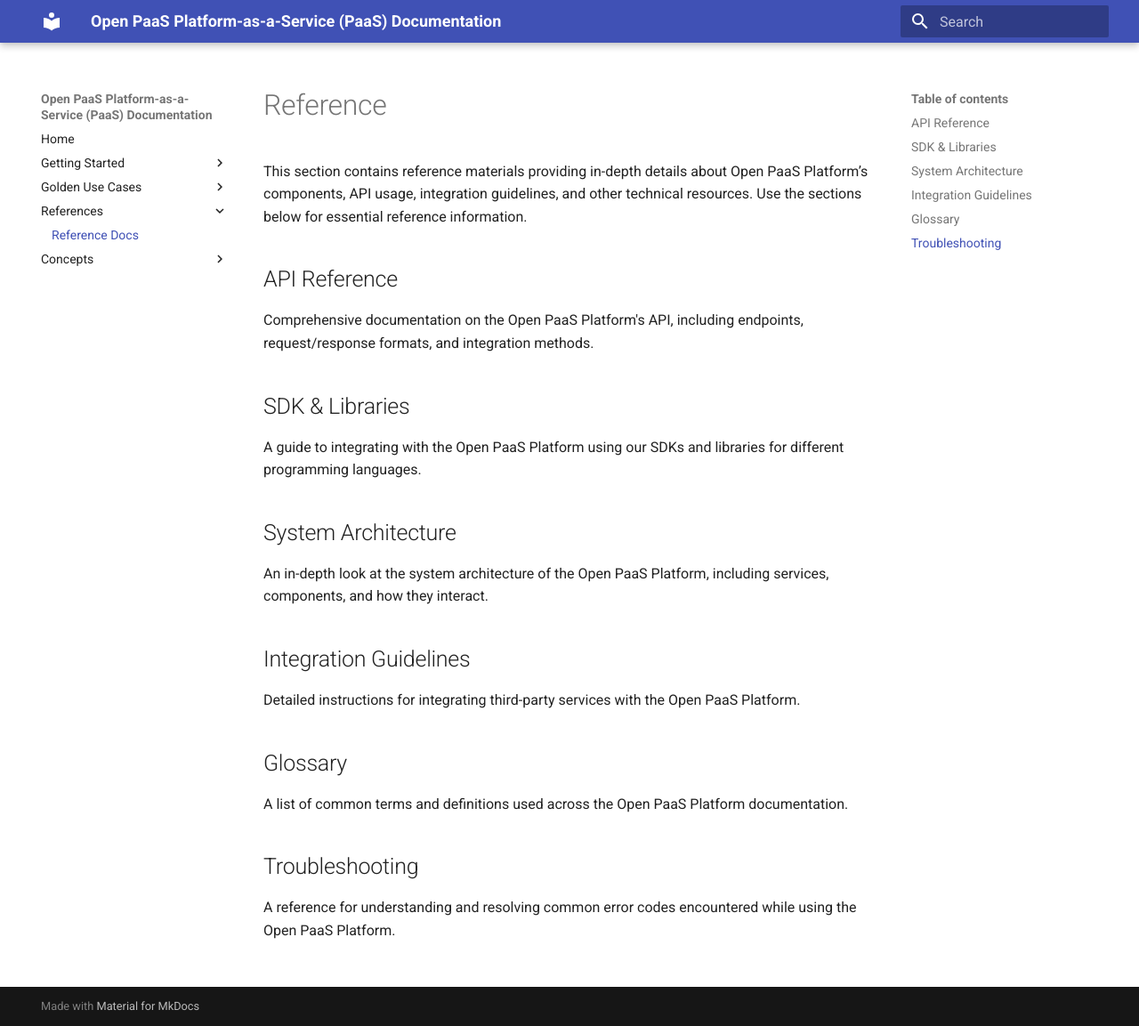
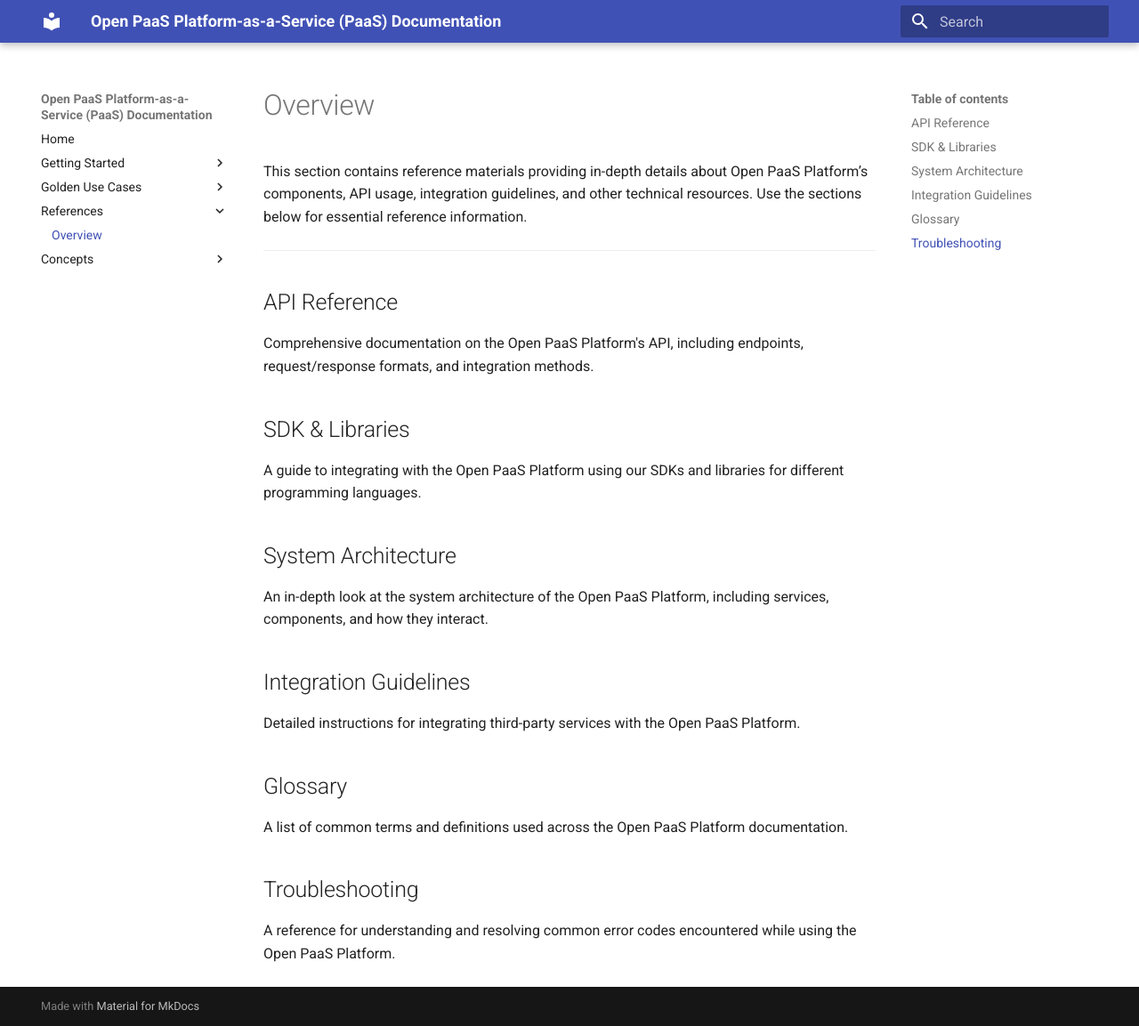
Before and after one commit to jnikhila/open-paas-platform-docs, an MkDocs documentation site: the page built from docs/references/reference.md, in a window 1280 px wide and 1153 px high. Shown: the whole window at 89% size. Built offline with MkDocs 1.6.1 and Material for MkDocs 9.7.7, drawn with Linux system fonts in a browser that asks for light colours.

Commit message:
minor review fixes

```diff
--- a/docs/references/reference.md
+++ b/docs/references/reference.md
@@ -1,6 +1,8 @@
-# Reference
+# Overview
 
 This section contains reference materials providing in-depth details about Open PaaS Platform’s components, API usage, integration guidelines, and other technical resources. Use the sections below for essential reference information.
+
+---
 
 ## API Reference
 
--- a/mkdocs.yml
+++ b/mkdocs.yml
@@ -14,7 +14,7 @@ nav:
           - Real-time Sync: golden-usecases/how-to-guides/real-time-sync.md
           - Automatic Data Processing: golden-usecases/how-to-guides/automatic-data-processing.md
   - References:
-      - Reference Docs: references/reference.md
+      - Overview: references/reference.md
   - Concepts:
       - Connector: concepts/connector.md
 
```
Also changed, not shown: docs/getting-started/quick-start.md (+2 -1 lines), docs/golden-usecases/how-to-guides/stripe-api-integration.md (+1 -1 lines).
